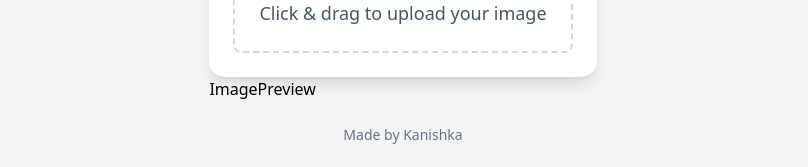
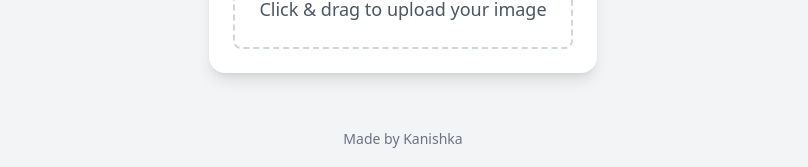
Before and after one commit to kanishkadz/Enhance-AI, a React (Vite) app: page / in a window 1280 px wide. Shown: the part 411-578 px from the top of the page, without its empty margins (237-1045 px from the left). Built offline with nearby package versions, Linux system fonts and the light colour scheme.

Commit message:
Update ImagePreview.jsx

```diff
--- a/src/components/ImagePreview.jsx
+++ b/src/components/ImagePreview.jsx
@@ -2,7 +2,11 @@ import React from 'react'
 
 const ImagePreview = () => {
   return (
-    <div>ImagePreview</div>
+    <div className="mt-8 grid grid-cols-1 md:grid-cols-2 gap-6 w-full max-w-4xl">
+      <div></div>
+
+      <div></div>
+    </div>
   )
 }
 
```
